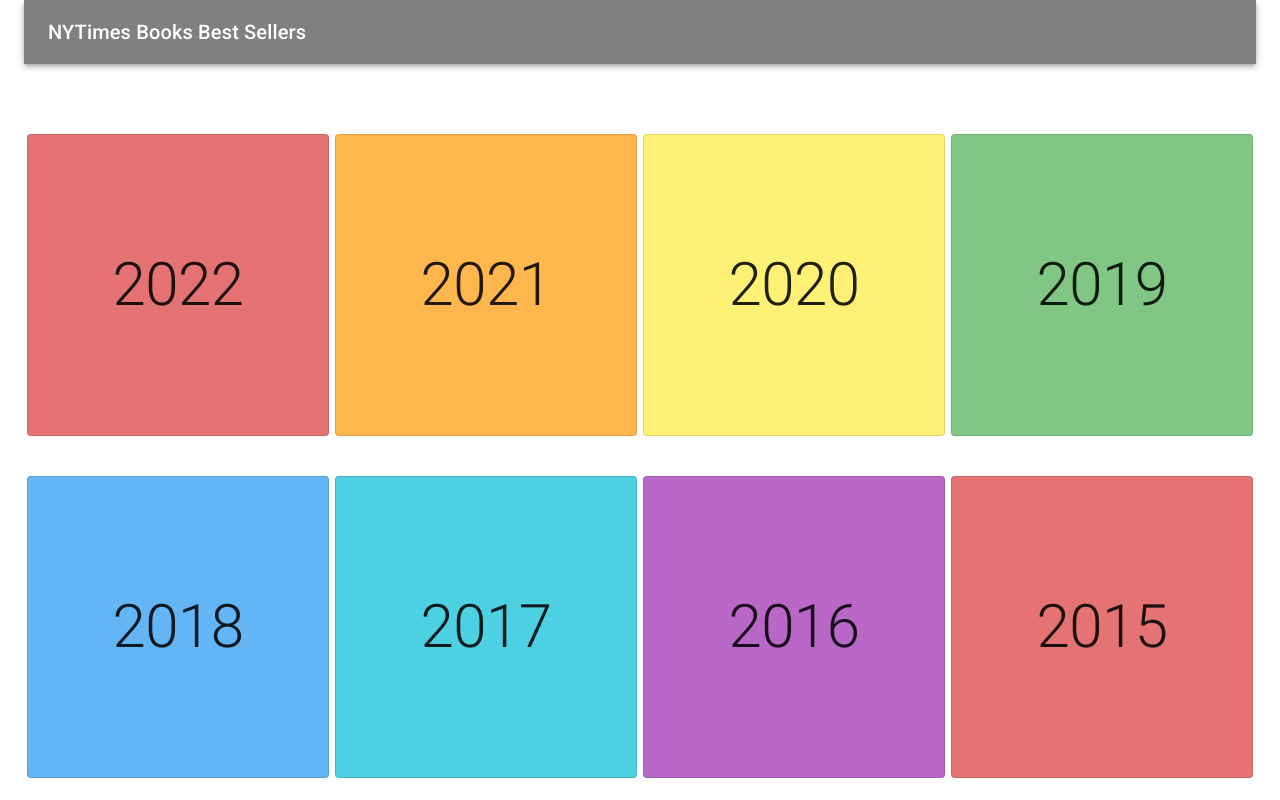
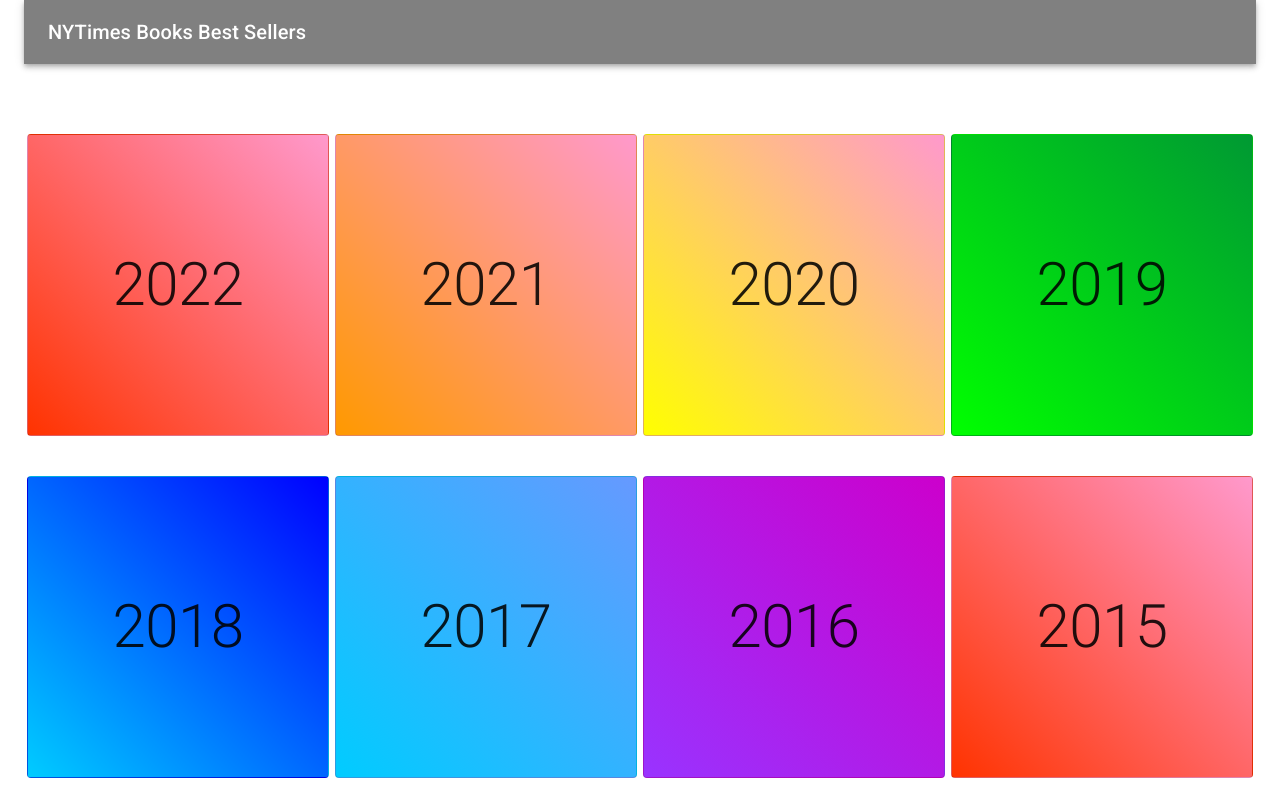
Before and after one commit to cyyeh/nytimes-books-best-sellers, a React (Create React App) app: page / in a window 1280 px wide. Built offline with nearby package versions, Linux system fonts and the light colour scheme; no server answers.

Commit message:
add color gradient

```diff
--- a/src/components/block/block.component.jsx
+++ b/src/components/block/block.component.jsx
@@ -17,7 +17,7 @@ const BlockContent = styled(Paper)`
   display: flex;
   align-items: center;
   justify-content: center;
-  background-color: ${background=> background};
+  background: ${props => `linear-gradient(to top right, ${props.backgroundStart} 0%, ${props.backgroundEnd} 100%)`};
   cursor: pointer;
 `
 
@@ -27,7 +27,8 @@ const Block = ({ data, index, history }) => (
       elevation={6}
       variant="outlined"
       squared="true"
-      background={COLORS[index % 7]}
+      backgroundStart={COLORS[index % 7][0]}
+      backgroundEnd={COLORS[index % 7][1]}
       onClick={() => history.push(`/books/${data}`)}
     >
       <Typography variant="h2" component="h3">
--- a/src/utils.js
+++ b/src/utils.js
@@ -1,13 +1,3 @@
-import {
-  red,
-  orange,
-  yellow,
-  green,
-  blue,
-  cyan,
-  purple
-} from '@material-ui/core/colors'
-
 export const generateLastNYears = (num = 10) => {
   const currentYear = new Date().getFullYear()
   const lastNYears = []
@@ -20,11 +10,11 @@ export const generateLastNYears = (num = 10) => {
 
 
 export const COLORS = [
-  red[300],
-  orange[300],
-  yellow[300],
-  green[300],
-  blue[300],
-  cyan[300],
-  purple[300]
+  ['#ff3300', '#ff99cc'],
+  ['#ff9900', '#ff99cc'],
+  ['#ffff00', '#ff99cc'],
+  ['#00ff00', '#009933'],
+  ['#00ccff', '#0000ff'],
+  ['#00ccff', '#6699ff'],
+  ['#9933ff', '#cc00cc']
 ]
```
